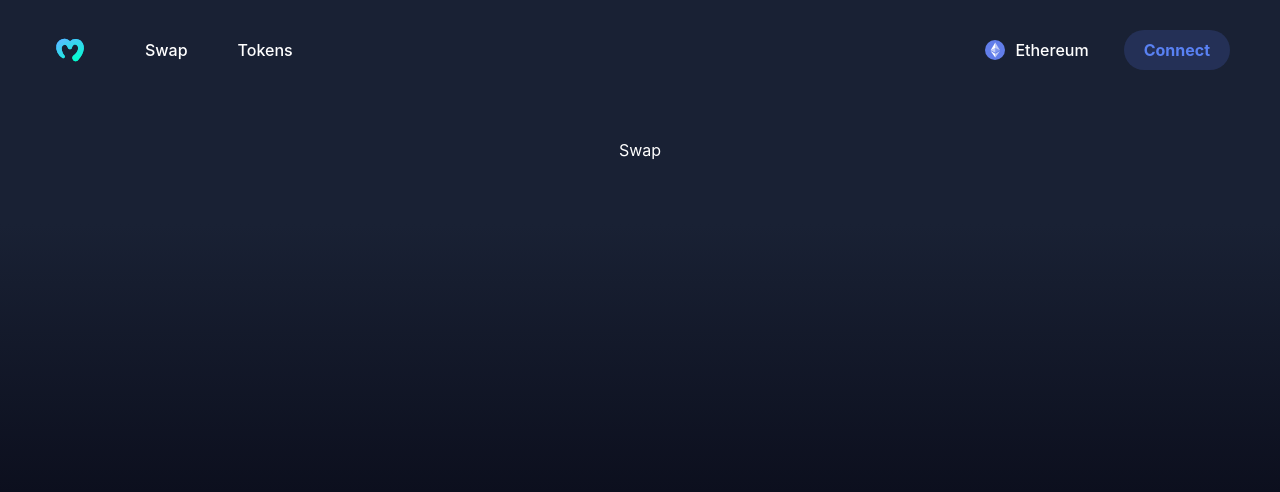
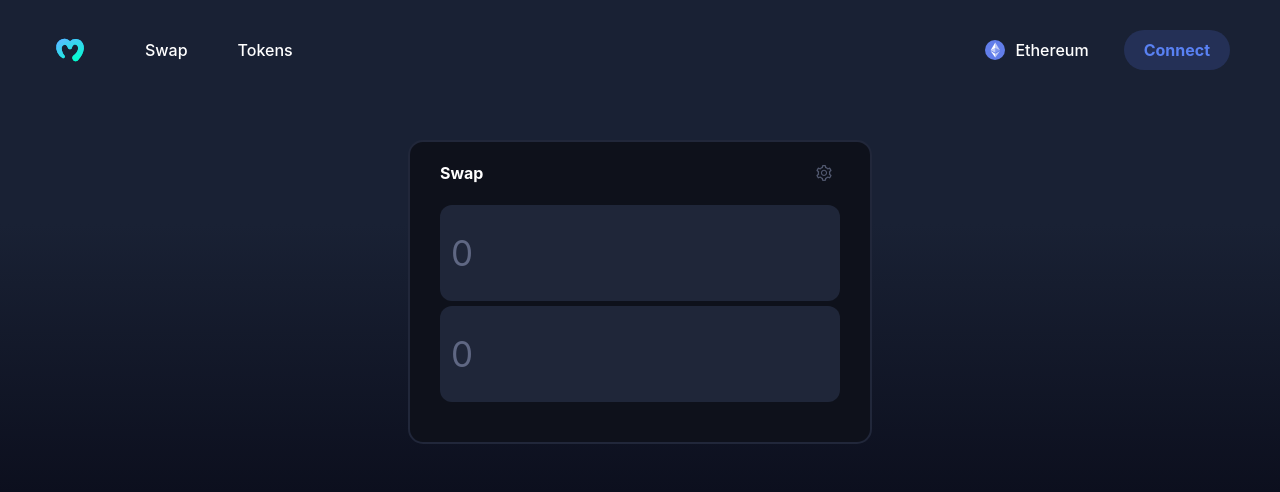
Before and after one commit to zntb/web3-dex, a React (Create React App) app in the folder dex/: page / in a window 1280 px wide. Shown: the top 492 px of the page. Built offline with nearby package versions, Linux system fonts and the light colour scheme.

Commit message:
Add Swap Page

```diff
--- a/dex/src/components/Swap.js
+++ b/dex/src/components/Swap.js
@@ -1,9 +1,61 @@
-import React from 'react'
+import { useState, useEffect } from 'react';
+import { Input, Popover, Radio, Modal, message } from 'antd';
+import {
+  ArrowDownOutlined,
+  DownOutlined,
+  SettingOutlined,
+} from '@ant-design/icons';
 
 function Swap() {
+  const [slippage, setSlippage] = useState(2.5);
+  const [tokenOneAmount, setTokenOneAmount] = useState(null);
+  const [tokenTwoAmount, setTokenTwoAmount] = useState(null);
+
+  function handleSlippageChange(e) {
+    setSlippage(e.target.value);
+  }
+
+  function changeAmount(e) {
+    setTokenOneAmount(e.target.value);
+  }
+
+  const settings = (
+    <>
+      <div>Slippage Tolerance</div>
+      <div>
+        <Radio.Group value={slippage} onChange={handleSlippageChange}>
+          <Radio.Button value={0.5}>0.5%</Radio.Button>
+          <Radio.Button value={2.5}>2.5%</Radio.Button>
+          <Radio.Button value={5}>5.0%</Radio.Button>
+        </Radio.Group>
+      </div>
+    </>
+  );
+
   return (
-    <div>Swap</div>
-  )
+    <div className="tradeBox">
+      <div className="tradeBoxHeader">
+        <h4>Swap</h4>
+        <Popover
+          content={settings}
+          title="Settings"
+          trigger="click"
+          placement="bottomRight"
+        >
+          <SettingOutlined className="cog" />
+        </Popover>
+      </div>
+      <div className="inputs">
+        <Input
+          placeholder="0"
+          value={tokenOneAmount}
+          onChange={changeAmount}
+          // disabled={!prices}
+        />
+        <Input placeholder="0" value={tokenTwoAmount} disabled={true} />
+      </div>
+    </div>
+  );
 }
 
-export default Swap
+export default Swap;
```
